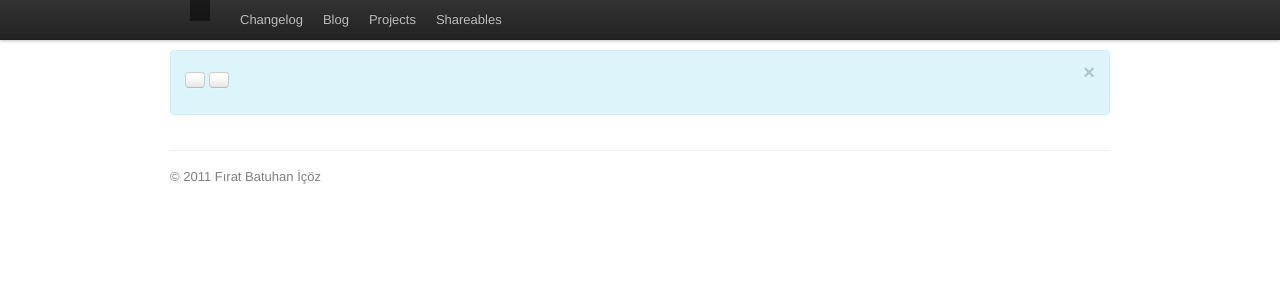
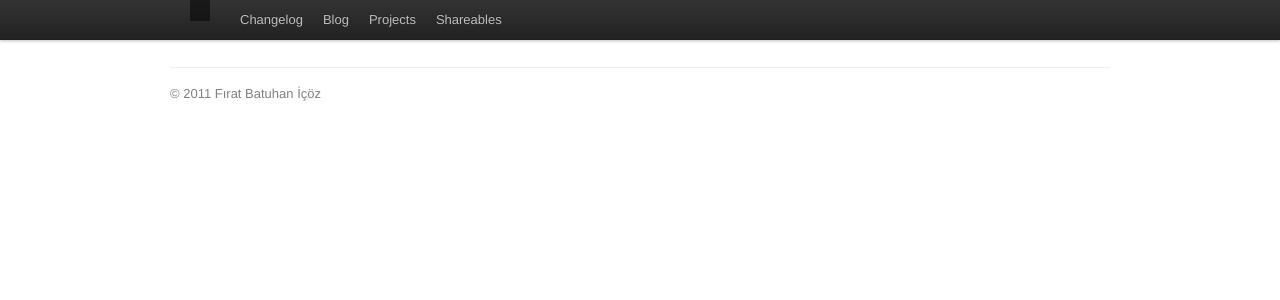
Before and after one commit to batuhan/batuhan, a PHP site: template views/layout.html.twig in a window 1280 px wide. Shown: the top 300 px of the page. Run offline with PHP 8.4, Linux system fonts and the light colour scheme; the template is opened without the code that fills it: most values are stand-ins (such as "Sample title", 1, 10 or a date in 2020); some libraries are stand-ins or nearby versions.

Commit message:
nevermind.

```diff
--- a/views/layout.html.twig
+++ b/views/layout.html.twig
@@ -47,17 +47,21 @@
     </div>
 	<div class="topbar_break"></div>
 
+	{% if app.bi_browser_lang == "tr-TR" %}
+	{% if app.bi_domain == "batuhanicoz.com" %}
 	<div class="container">
 		<section id="language_alert">
 	      <div class="alert-message block-message info">
 	        <a class="close" href="#">&times;</a>
 	        <p>{{ app.translator.trans('langwarning_text') }}</p>
 	        <div class="alert-actions">
-	          <a class="btn small" href="http://batuhanicoz.com{% if app.bi_browser_lang == "tr-TR" %}{% if app.bi_domain == "batuhanicoz.com" %}.tr{% endif %}{% endif %}/">{{ app.translator.trans('langwarning_button') }}</a> <a class="btn small" href="#">{{ app.translator.trans('langwarning_ignore') }}</a>
+	          <a class="btn small" href="http://batuhanicoz.com.tr/">{{ app.translator.trans('langwarning_button') }}</a> <a class="btn small" href="#">{{ app.translator.trans('langwarning_ignore') }}</a>
 	        </div>
 	      </div>
 		</section>
     </div>
+	{% endif %}
+	{% endif %}
 
       {% block content %}{% endblock %}
 
```
